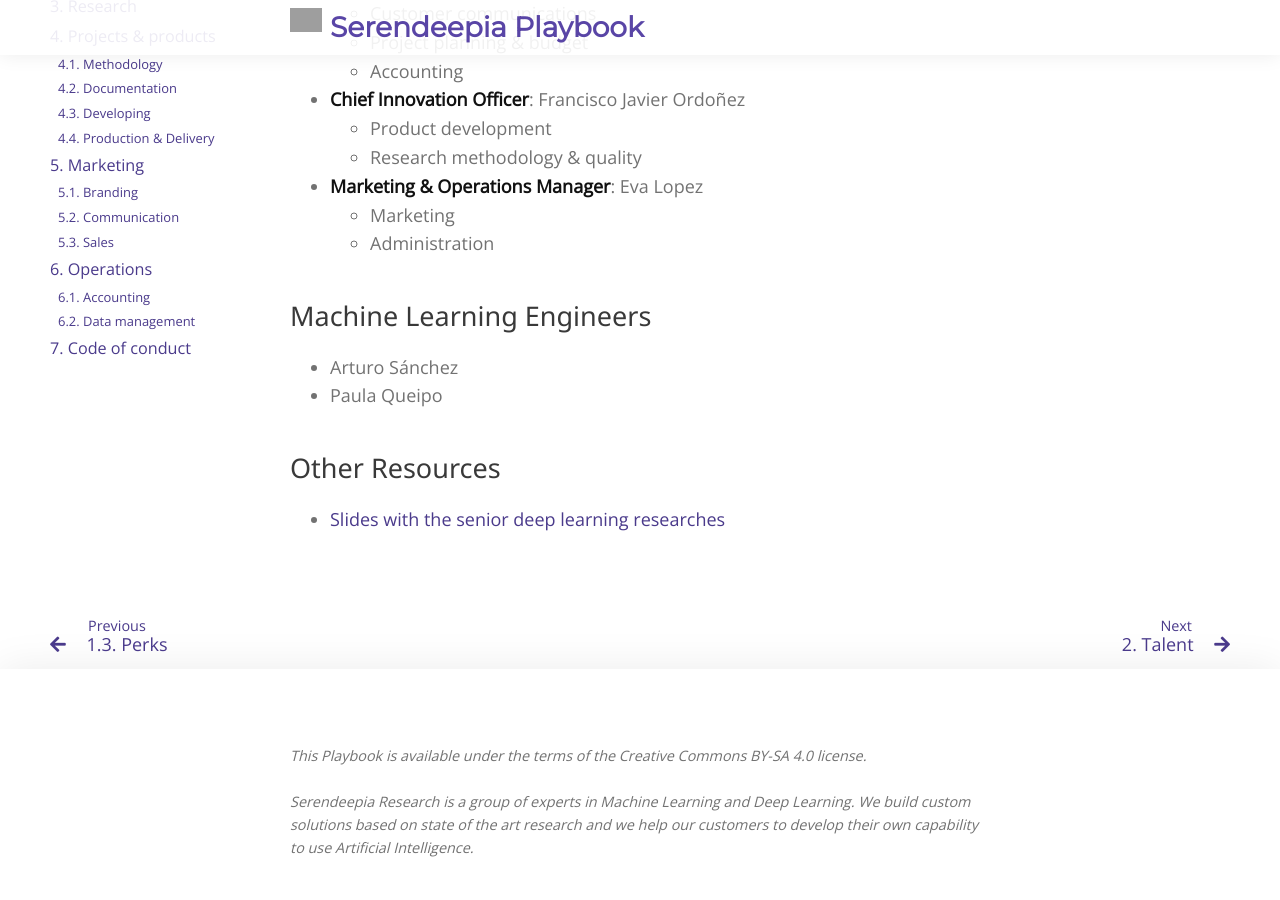
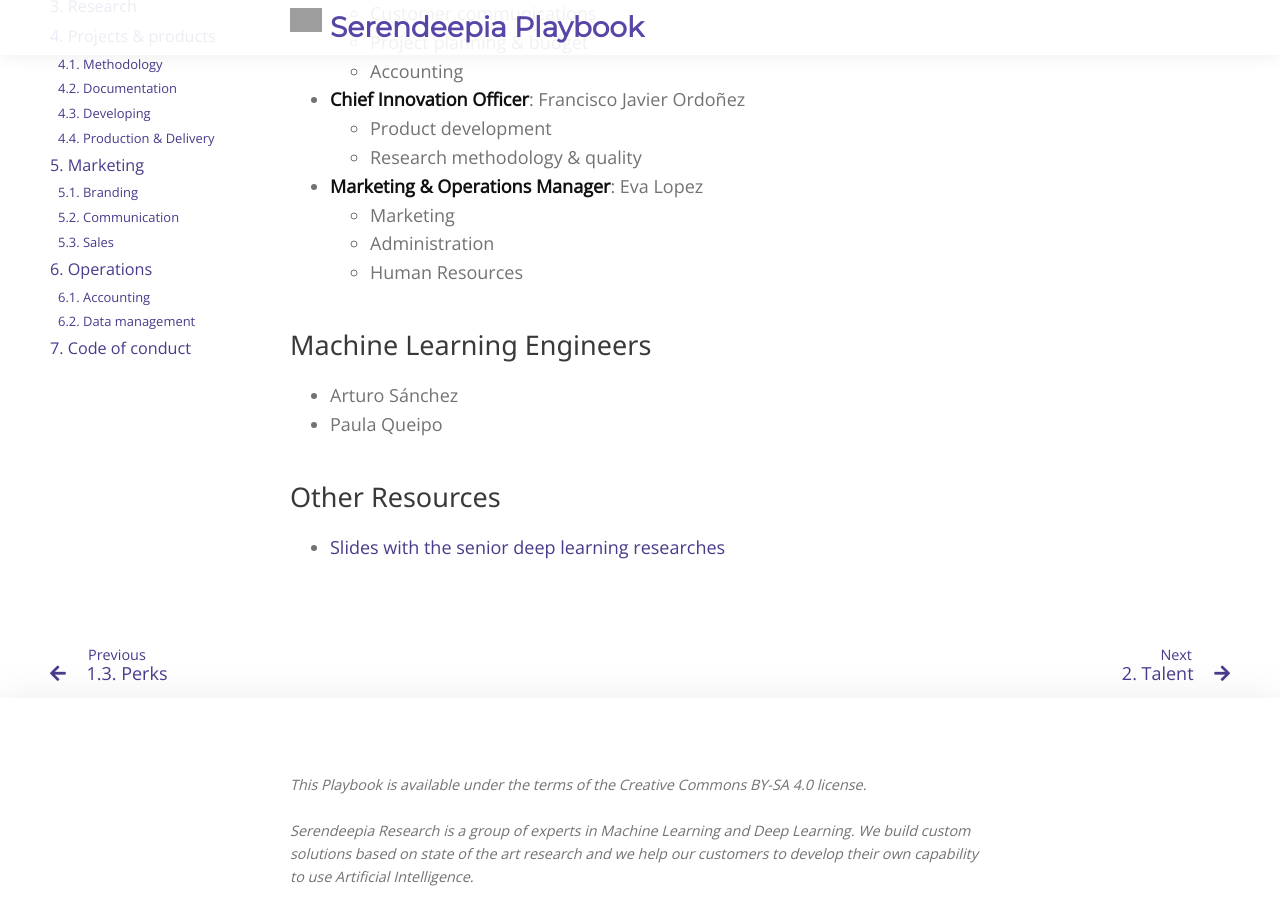
Before and after one commit to serendeepia/playbook, a Jekyll site: the page built from _docs/1_4_organization_chart.md, in a window 1280 px wide and 900 px high, scrolled down 359 px. Built offline with Jekyll 4.4.1, drawn with Linux system fonts in a browser that asks for light colours; nearby versions of some CDN libraries; comment, search, counter and statistics services are not loaded; grey boxes are pictures that could not be loaded.

Commit message:
Update 1_4_organization_chart.md

```diff
--- a/_docs/1_4_organization_chart.md
+++ b/_docs/1_4_organization_chart.md
@@ -20,6 +20,7 @@ title: Organization Chart
 * __Marketing & Operations Manager__: Eva Lopez
 	* Marketing
 	* Administration
+	* Human Resources
 
 ## Machine Learning Engineers
 
```
